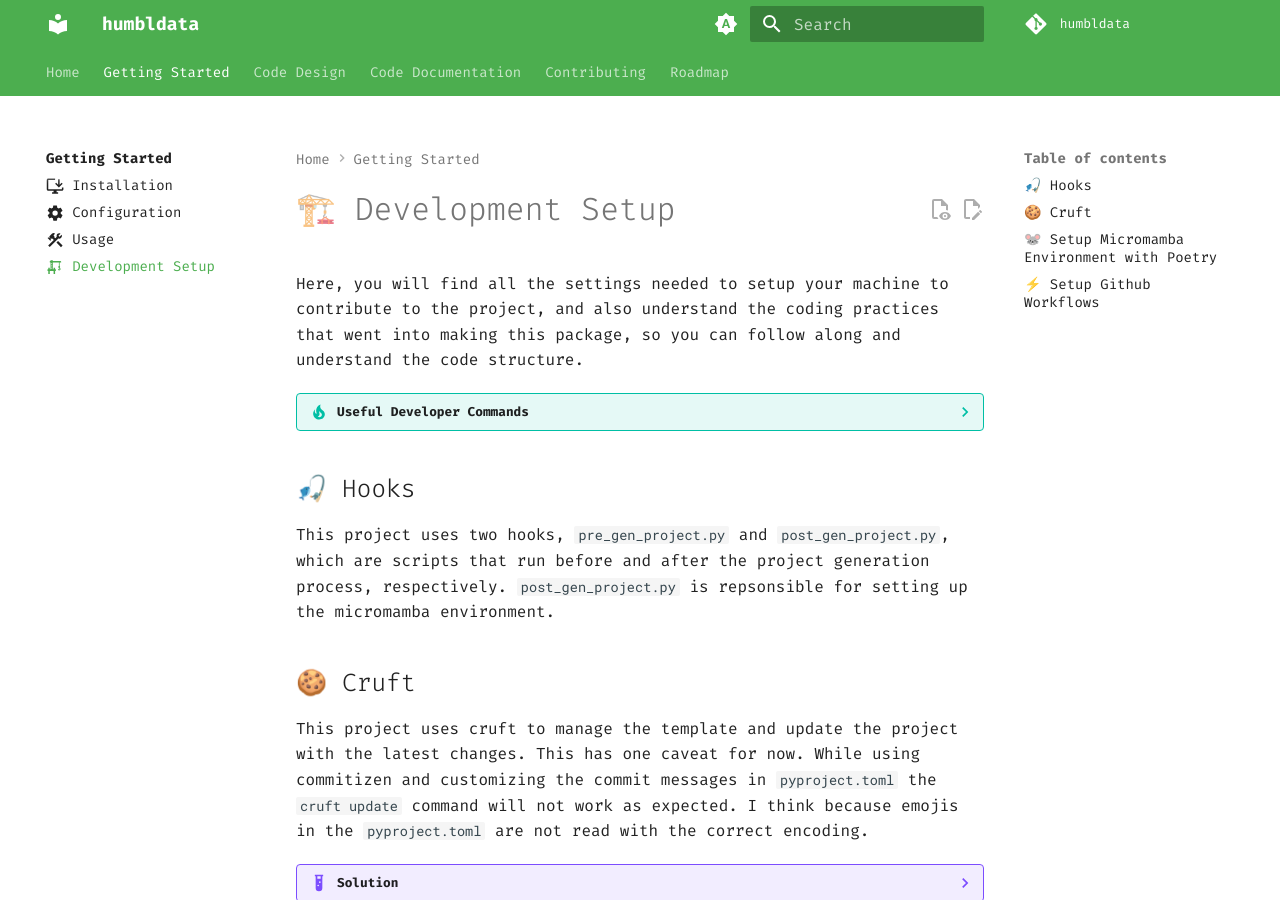
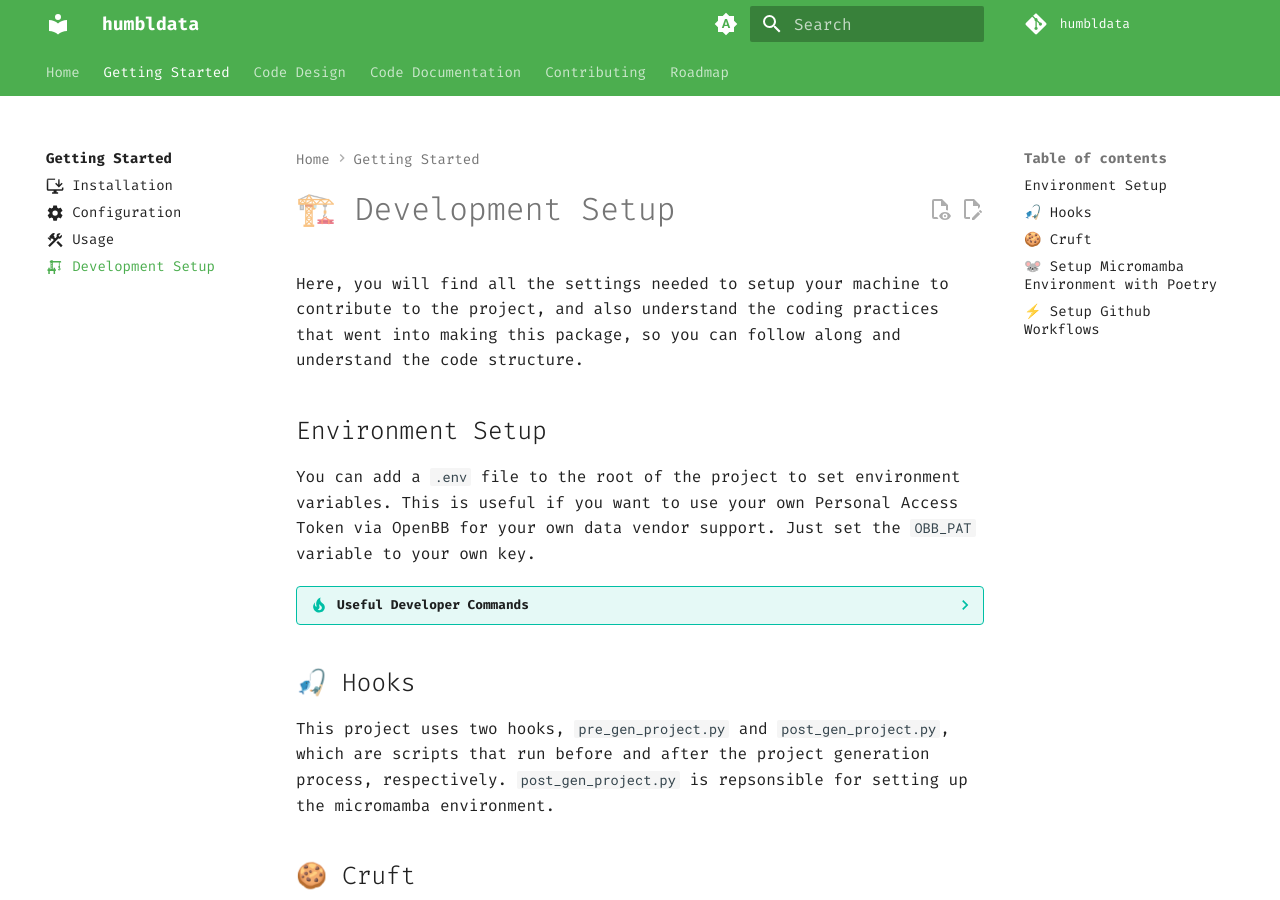
Before and after one commit to humblFINANCE/humblDATA, an MkDocs documentation site: the page built from docs/getting_started/development_setup.md, in a window 1280 px wide and 900 px high. Built offline with MkDocs 1.6.1 and Material for MkDocs 9.7.7, drawn with Linux system fonts in a browser that asks for light colours; comment, search, counter and statistics services are not loaded; the version menu is left out.

Commit message:
📚 docs(environment): added description to add PAT access token

```diff
--- a/docs/getting_started/development_setup.md
+++ b/docs/getting_started/development_setup.md
@@ -6,6 +6,9 @@ icon: material/crane
 # 🏗️ Development Setup
 
 Here, you will find all the settings needed to setup your machine to contribute to the project, and also understand the coding practices that went into making this package, so you can follow along and understand the code structure.
+
+## Environment Setup
+You can add a `.env` file to the root of the project to set environment variables. This is useful if you want to use your own Personal Access Token via OpenBB for your own data vendor support. Just set the `OBB_PAT` variable to your own key.
 
 ??? tip "Useful Developer Commands"
     - `micromamba activate -p ./menv`: activate the micromamba env
```
Also changed, not shown: 1 other file.
